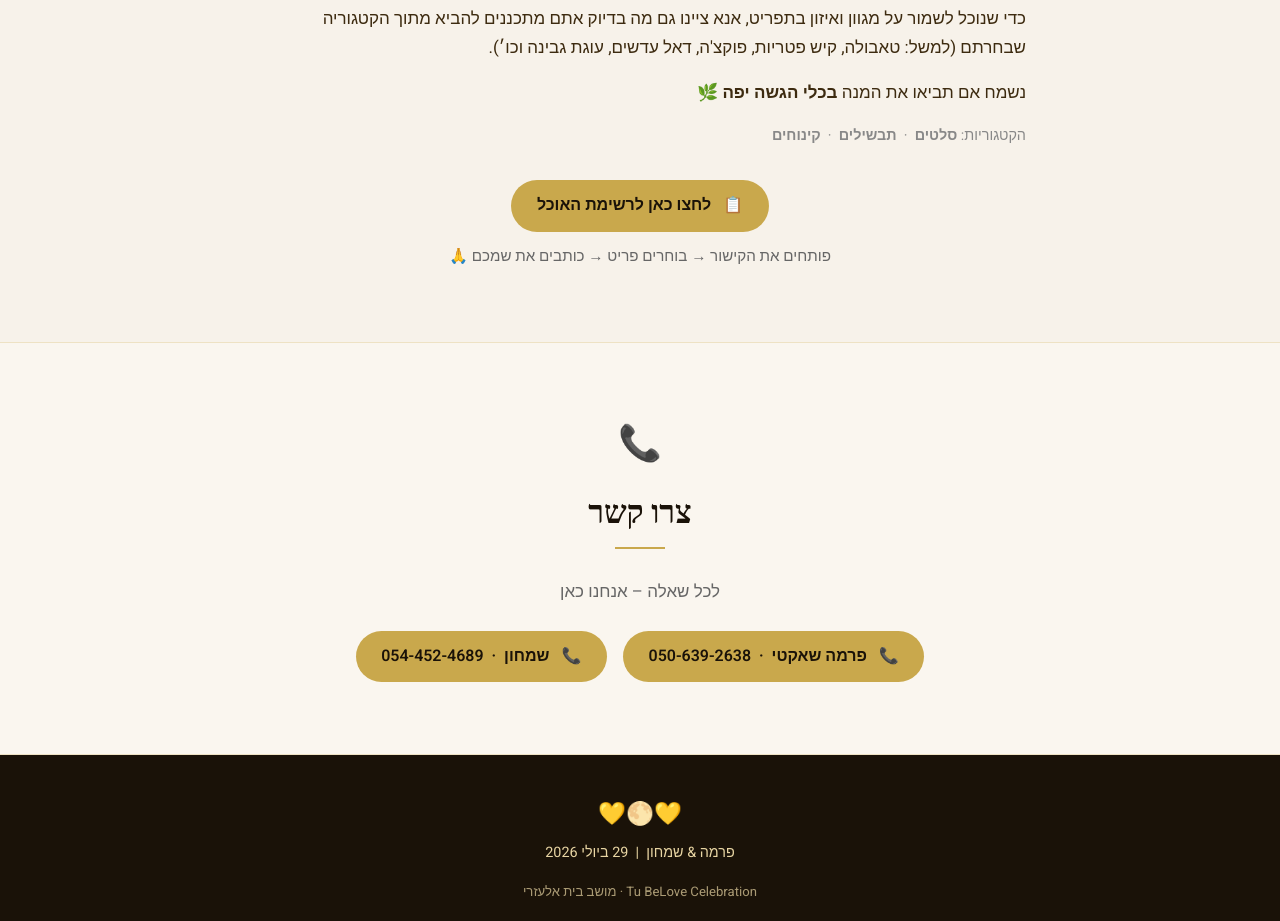
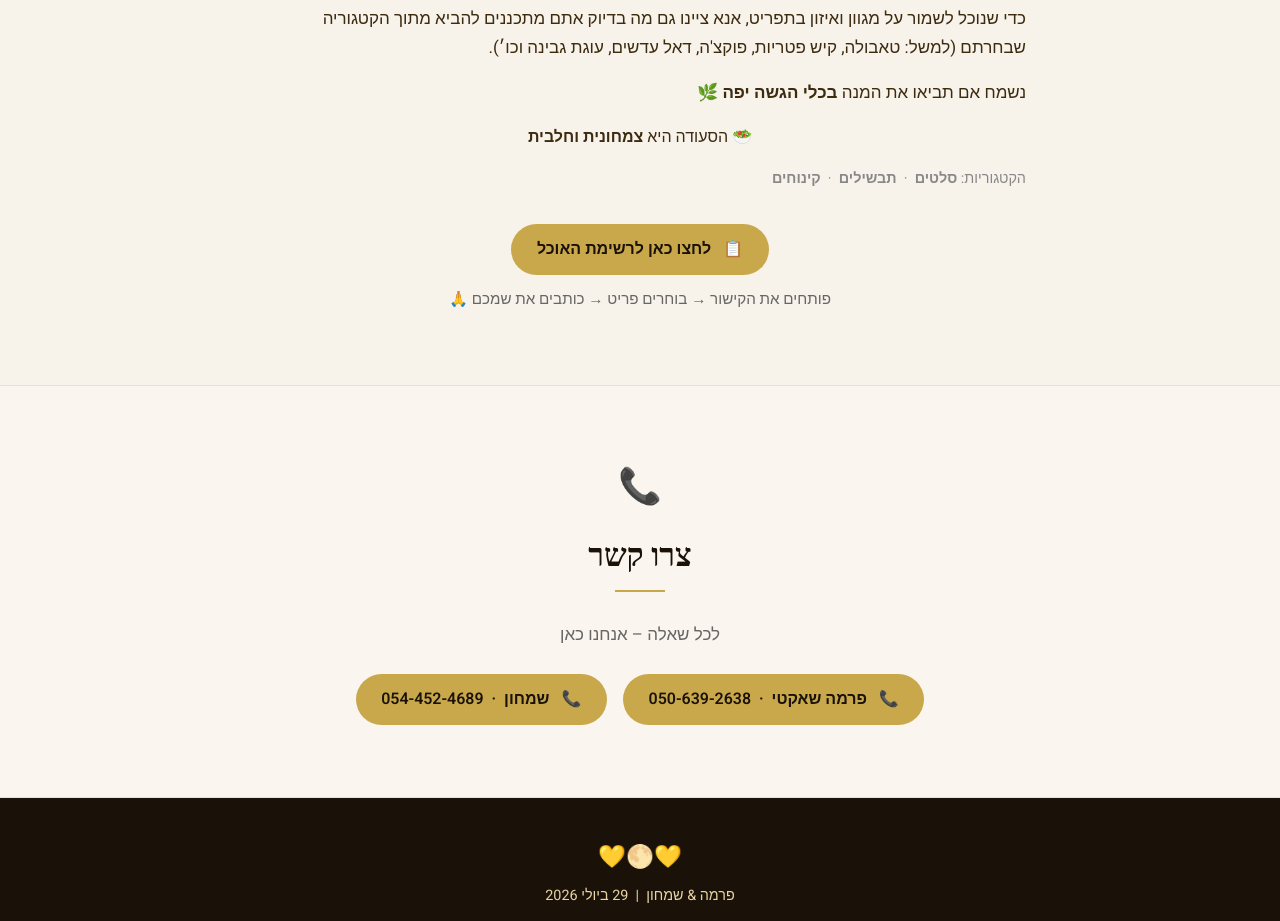
Before and after one commit to simhond/2-be-love-celebration, a plain HTML site: page index.html in a window 1280 px wide. Shown: the part 6840-7761 px from the top of the page. Drawn offline with nearby package versions, Linux system fonts and the light colour scheme; a web font is replaced by a local one.

Commit message:
Add vegetarian and dairy note to food section
Co-Authored-By: Claude Sonnet 4.6 <noreply@anthropic.com>

```diff
--- a/index.html
+++ b/index.html
@@ -578,6 +578,9 @@
     <p>
       נשמח אם תביאו את המנה <strong>בכלי הגשה יפה</strong> 🌿
     </p>
+    <p style="text-align:center; font-size:1rem; margin-top:0.5rem;">
+      🥗 הסעודה היא <strong>צמחונית וחלבית</strong>
+    </p>
     <p style="color:#888; font-size:0.9rem;">
       הקטגוריות: <strong>סלטים</strong> &nbsp;·&nbsp; <strong>תבשילים</strong> &nbsp;·&nbsp; <strong>קינוחים</strong>
     </p>
```
Also changed, not shown: index-en.html (+3 -0 lines).
